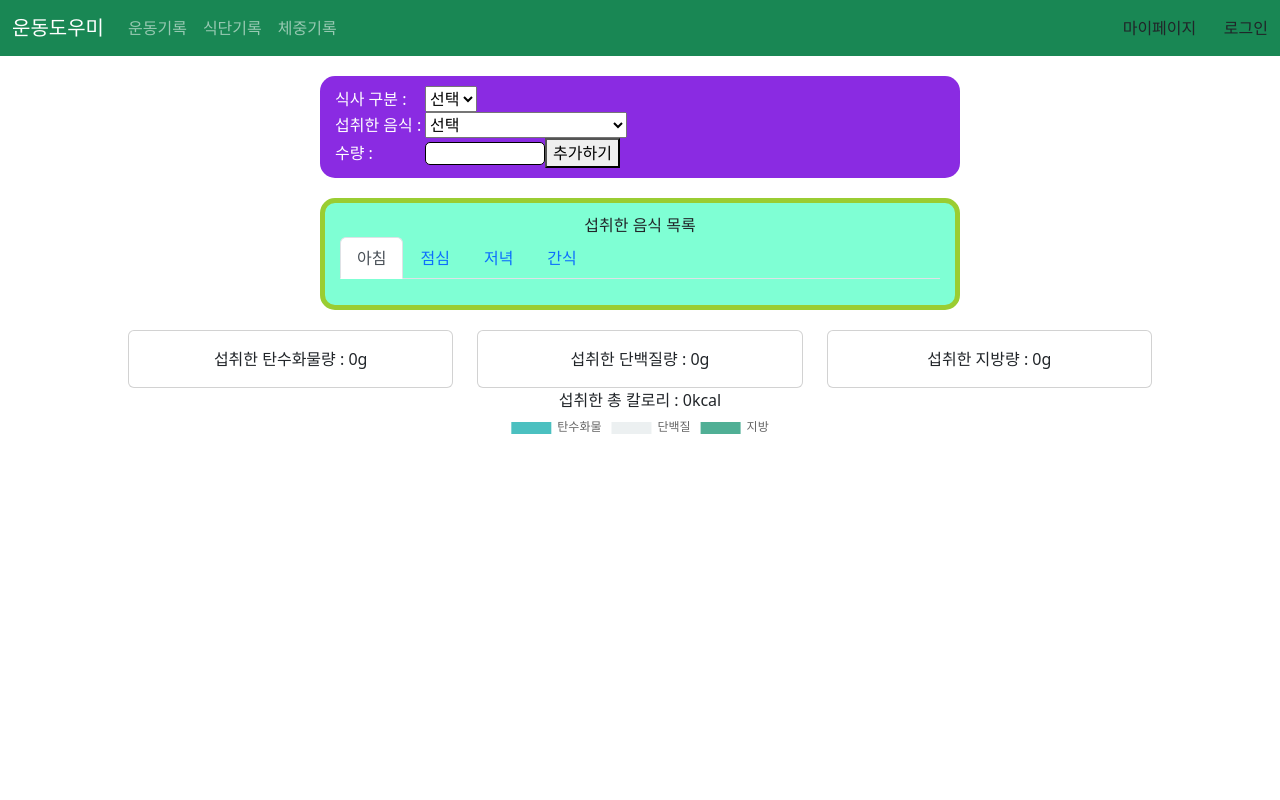
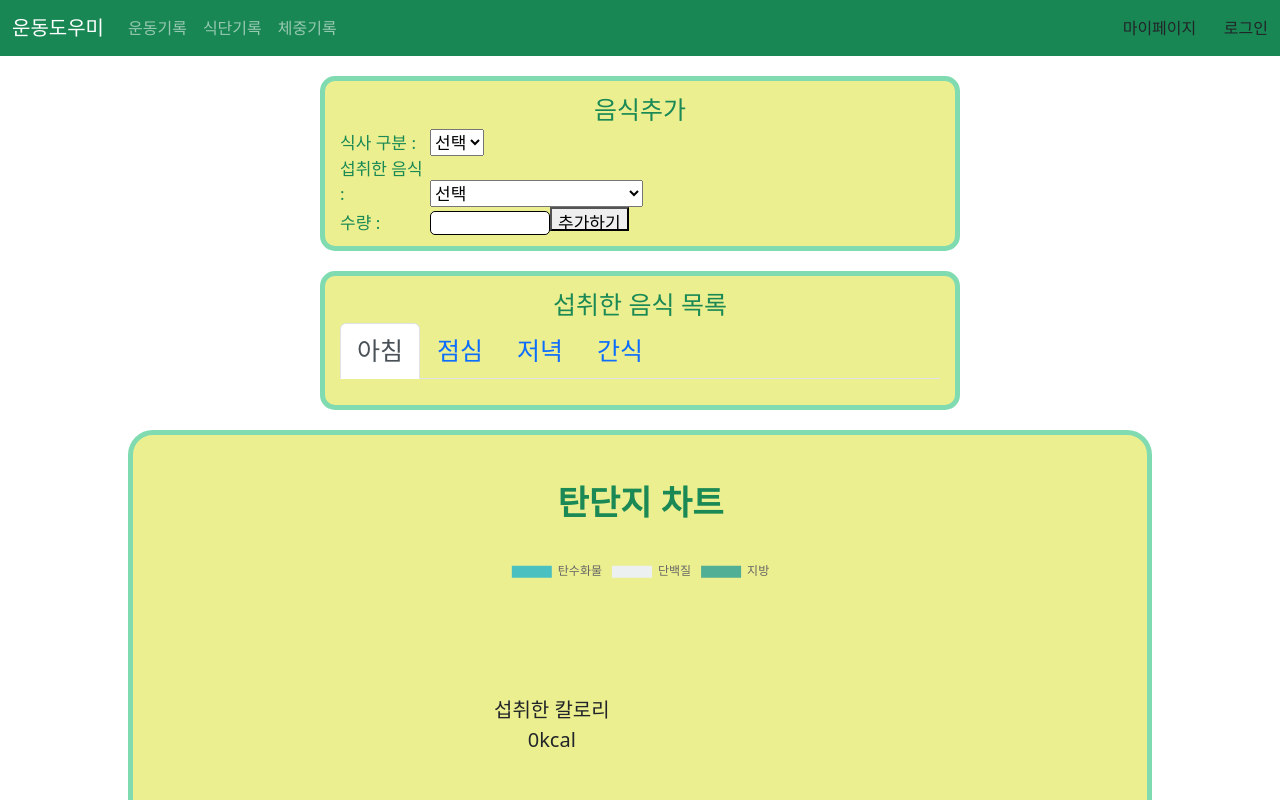
Before and after one commit to cham0287/health-tracker, a React (Create React App) app: page /diet in a window 1280 px wide. Shown: the top 800 px of the page. Built offline with nearby package versions, Linux system fonts and the light colour scheme.

Commit message:
음식 수량 배수 적용

```diff
--- a/src/App.css
+++ b/src/App.css
@@ -16,7 +16,7 @@
 
 .mainPage {
   margin: auto;
-  margin-top: 80px;
+  margin-top: 35px;
   width: 70%;
   height: 50%;
   padding-bottom: 10%;
@@ -28,9 +28,10 @@
 }
 
 .takenFood {
-  border: 5px solid yellowgreen;
+  color: hsl(152deg 68% 32%);
+  border: 5px solid rgb(129, 219, 177);
+  background-color: rgb(236, 239, 143);
   border-radius: 15px;
-  background-color: aquamarine;
   padding-top: 10px;
   padding-bottom: 10px;
   padding-left: 15px;
@@ -41,11 +42,18 @@
   margin-right: 25%;
 }
 .takenFood li {
-  border: 3px solid yellowgreen;
+  border: 1px solid rgb(129, 219, 177);
+  border-radius: 10px;
+  width: 40%;
+  margin: auto;
+  margin-top: 5px;
+  margin-bottom: 5px;
 }
 
 .selectOption {
-  color: white;
+  font-size: 17px;
+  border: 5px solid rgb(129, 219, 177);
+  color: hsl(152deg 68% 32%);
   padding-top: 10px;
   padding-bottom: 10px;
   padding-left: 15px;
@@ -54,7 +62,7 @@
   margin-bottom: 20px;
   margin-left: 25%;
   margin-right: 25%;
-  background-color: blueviolet;
+  background-color: rgb(236, 239, 143);
   border-radius: 15px;
   text-align: left;
   width: 50%;
@@ -67,19 +75,48 @@
 .selectOption input {
   border-radius: 5px;
   margin-left: 0;
-  height: 23px;
+  height: 24px;
   width: 120px;
   padding: 0;
   border: 1px solid black;
 }
 
+.selectOption button {
+  height: 24px;
+}
+
 .takenNutrient {
+  position: relative;
   margin-left: 10%;
   margin-right: 10%;
+  margin-bottom: 200px;
+  padding-top: 20px;
+  padding-bottom: 30px;
+  padding-left: 20px;
+  padding-right: 20px;
+  border: 5px solid rgb(129, 219, 177);
+  background-color: rgb(236, 239, 143);
+  border-radius: 25px;
+}
+
+.eachNutrient {
+  padding-top: 10px;
+  padding-bottom: 10px;
+  border: 5px solid rgb(236, 239, 143);
+  border-radius: 15px;
+  background-color: yellowgreen;
 }
 
 .chart {
   max-width: 50%;
   max-height: 40%;
   margin: auto;
+  margin-bottom: 70px;
 }
+
+.calorie {
+  font-size: 20px;
+  position: absolute;
+  left: 361px;
+  top: 260px;
+}
--- a/src/charts/PieChart.js
+++ b/src/charts/PieChart.js
@@ -2,12 +2,32 @@ import React from 'react';
 import { Doughnut } from 'react-chartjs-2';
 import { Chart as ChartJS } from 'chart.js/auto';
 
-function PieChart({ nutrient, chartData }) {
+function PieChart({ chartData }) {
   return (
-    <div className='chart'>
-      <Doughnut data={chartData} />
+    <div>
+      <Doughnut data={chartData} options={options} />
     </div>
   );
 }
 
+const options = {
+  plugins: {
+    title: {
+      display: true,
+      text: '탄단지 차트',
+      color: 'hsl(152deg 68% 32%)',
+      font: {
+        size: 34,
+      },
+      padding: {
+        top: 30,
+        bottom: 30,
+      },
+      responsive: true,
+      animation: {
+        animateScale: true,
+      },
+    },
+  },
+};
 export default PieChart;
--- a/src/components/SelectOption.js
+++ b/src/components/SelectOption.js
@@ -24,6 +24,8 @@ function SelectOption({
 
   return (
     <div className='selectOption'>
+      <div style={{ textAlign: 'center', fontSize: '25px' }}>음식추가</div>
+
       <div>
         <label for='meal'>식사 구분 :</label>
         <select
@@ -85,10 +87,10 @@ function SelectOption({
               setSnackList(newDiet);
             }
             setNutrient([
-              nutrient[0] + 찾은메뉴.carbonhydrate,
-              nutrient[1] + 찾은메뉴.protein,
-              nutrient[2] + 찾은메뉴.fat,
-              nutrient[3] + 찾은메뉴.calorie,
+              nutrient[0] + 찾은메뉴.carbonhydrate * foodCount,
+              nutrient[1] + 찾은메뉴.protein * foodCount,
+              nutrient[2] + 찾은메뉴.fat * foodCount,
+              nutrient[3] + 찾은메뉴.calorie * foodCount,
             ]);
           }}
         >
--- a/src/components/TakenFood.js
+++ b/src/components/TakenFood.js
@@ -9,7 +9,7 @@ function TakenFood({
   setMealType,
 }) {
   return (
-    <div className='takenFood'>
+    <div className='takenFood' style={{ fontSize: '25px' }}>
       섭취한 음식 목록
       <Nav variant='tabs' defaultActiveKey='link0'>
         <Nav.Item>
--- a/src/components/TakenNutrient.js
+++ b/src/components/TakenNutrient.js
@@ -47,19 +47,31 @@ function TakenNutrient({ nutrient }) {
 
   return (
     <div className='takenNutrient'>
+      <div className='calorie'>
+        <div>섭취한 칼로리</div>
+        <div>{nutrient[3] + 'kcal'}</div>
+      </div>
+
+      <div className='chart'>
+        <PieChart nutrient={nutrient} chartData={chartData} />
+      </div>
       <Row>
         <Col xs='auto' md={4}>
-          <Card body>섭취한 탄수화물량 :{' ' + nutrient[0] + 'g'}</Card>
+          <div className='eachNutrient'>
+            섭취한 탄수화물량 :{' ' + nutrient[0].toFixed(1) + 'g'}
+          </div>
         </Col>
         <Col xs='auto' md={4}>
-          <Card body>섭취한 단백질량 : {' ' + nutrient[1] + 'g'}</Card>
+          <div className='eachNutrient'>
+            섭취한 단백질량 : {' ' + nutrient[1].toFixed(1) + 'g'}
+          </div>
         </Col>
         <Col xs='auto' md={4}>
-          <Card body>섭취한 지방량 : {' ' + nutrient[2] + 'g'}</Card>
+          <div className='eachNutrient'>
+            섭취한 지방량 : {' ' + nutrient[2].toFixed(1) + 'g'}
+          </div>
         </Col>
       </Row>
-      <div>섭취한 총 칼로리 : {nutrient[3] + 'kcal'}</div>
-      <PieChart nutrient={nutrient} chartData={chartData} />
     </div>
   );
 }
--- a/src/routers/Weight.js
+++ b/src/routers/Weight.js
@@ -1,5 +1,5 @@
 function Weight() {
-  return <div>체중 기록 페이지</div>;
+  return <div></div>;
 }
 
 export default Weight;
```
